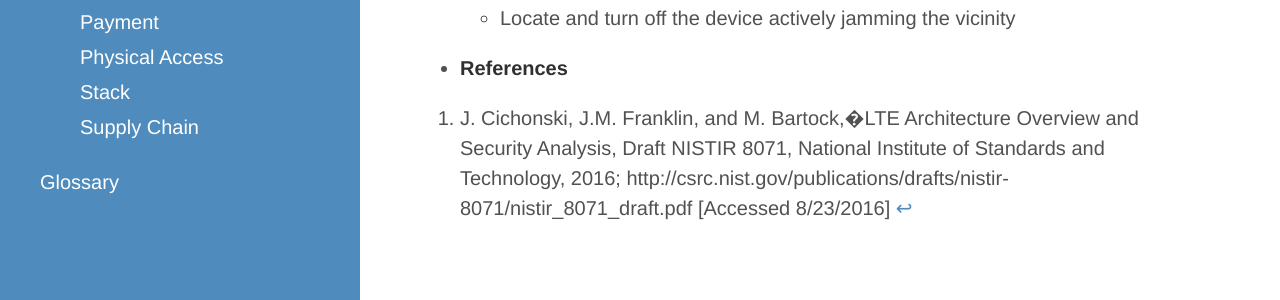
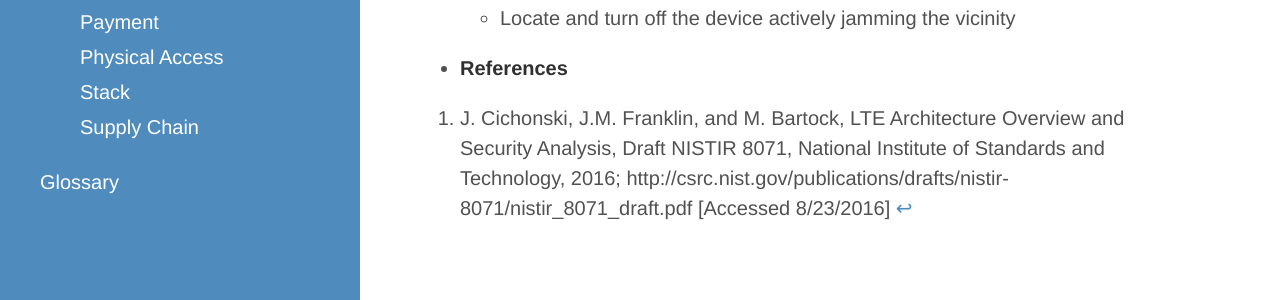
Before and after one commit to usnistgov/mobile-threat-catalogue, a Jekyll site: the page built from _cellular-threats/CEL-8.md, in a window 1280 px wide and 1017 px high. Shown: the part 634-934 px from the top of the window. Built offline with Jekyll 4.4.1, drawn with Linux system fonts in a browser that asks for light colours.

Commit message:
removes other non utf8 spaces

```diff
--- a/_includes/references.md
+++ b/_includes/references.md
@@ -24,7 +25,7 @@
 
 [^14]: 'M. Geuss, "The weak link in Apple Pay''s strong chain is bank verification. Who''s to blame?", Ars Technica, 3 Mar. 2015; http://arstechnica.com/apple/2015/03/the-weak-link-in-apple-pays-strong-chain-is-bank-verification-whos-to-blame/ [accessed 8/24/2016]'
 
-[^15]: 'M. Georgiev et al., "The most dangerous code in the world: validating SSL certificates in non-browser software", in Proceedings of the 2012 ACM conference on Computer and communications security�(CCS ''12), 2012, pp. 38-49; http://dx.doi.org/10.1145/2382196.2382204 [accessed 8/24/2016]'
+[^15]: 'M. Georgiev et al., "The most dangerous code in the world: validating SSL certificates in non-browser software", in Proceedings of the 2012 ACM conference on Computer and communications security (CCS ''12), 2012, pp. 38-49; http://dx.doi.org/10.1145/2382196.2382204 [accessed 8/24/2016]'
 
 [^16]: M. Souppaya and K. Scarfone, Guidelines for Securing Wireless Local Area Networks (WLANs), SP 800-163, National Institute of Standards and Technology, 2016; http://nvlpubs.nist.gov/nistpubs/Legacy/SP/nistspecialpublication800-153.pdf [accessed 8/24/2016]
 
@@ -86,7 +87,7 @@
 
 [^45]: L. Tung, "Apple iPhone, iPad iOS 9 security flaw lets malicious apps sneak onto enterprise devices," ZDNet, 1 Apr. 2016; www.zdnet.com/article/apple-iphone-ipad-ios-9-security-flaw-lets-malicious-apps-sneak-onto-enterprise-devices/
 
-[^46]: B. Lau et al. ,�MACTANS: Injecting Malware Into iOS Devices Via Malicious Chargers, presented at�BlackHat, 3-4 Aug. 2013. https://media.blackhat.com/us-13/US-13-Lau-Mactans-Injecting-Malware-into-iOS-Devices-via-Malicious-Chargers-WP.pdf [accessed 8/23/16].
+[^46]: B. Lau et al. , MACTANS: Injecting Malware Into iOS Devices Via Malicious Chargers, presented at BlackHat, 3-4 Aug. 2013. https://media.blackhat.com/us-13/US-13-Lau-Mactans-Injecting-Malware-into-iOS-Devices-via-Malicious-Chargers-WP.pdf [accessed 8/23/16].
 
 [^47]: 'M. Mendoza, "Xiaomi Locks Mi Devices'' Bootloaders On Fears Of Malware And Security Risks: Up To 21 Days To Unlock," Tech Times, 20 Jan. 2016; www.techtimes.com/articles/125681/20160120/xiaomi-locks-mi-devices-bootloaders-on-fears-of-malware-and-security-risks-up-to21-days-to-unlock.htm [accessed 8/26/2016]'
 
@@ -124,7 +125,7 @@
 
 [^67]: J. Case, "Exclusive: Vulnerability In Skype For Android Is Exposing Your Name, Phone Number, Chat Logs, And A Lot More", blog, 14 Apr. 2011; www.androidpolice.com/2011/04/14/exclusive-vulnerability-in-skype-for-android-is-exposing-your-name-phone-number-chat-logs-and-a-lot-more/# [accessed 8/25/2016]
 
-[^68]: J. V. Dyke, "World Writable Code Is Bad, MMMMKAY", blog, �10 Aug. 2015; www.nowsecure.com/blog/2015/08/10/world-writable-code-is-bad-mmmmkay/ [accessed 8/25/2016]
+[^68]: J. V. Dyke, "World Writable Code Is Bad, MMMMKAY", blog,  10 Aug. 2015; www.nowsecure.com/blog/2015/08/10/world-writable-code-is-bad-mmmmkay/ [accessed 8/25/2016]
 
 [^69]: "[Vulnerability Identifier]: LOOK-11-001, blog, 1 Feb. 2011; https://blog.lookout.com/look-11-001/ [accessed 8/25/2016]"
 
@@ -270,7 +271,7 @@
 
 [^141]: W. Denniss and J. Bradley, "OAuth 2.0 for Native Apps", IETF Internet Draft, work in progress, July 2016.
 
-[^142]: J.F. Miller, "Supply Chain Attack Framework and Attack Patterns", tech. report, MITRE, Dec. 2013; � www.mitre.org/sites/default/files/publications/supply-chain-attack-framework-14-0228.pdf
+[^142]: J.F. Miller, "Supply Chain Attack Framework and Attack Patterns", tech. report, MITRE, Dec. 2013;   www.mitre.org/sites/default/files/publications/supply-chain-attack-framework-14-0228.pdf
 
 [^143]: "Z. Wang and A. Stavrou, \\"Exploiting Smart-Phone USB Connectivity for Fun and Profit\\", in Proceedings of 26th Annual Computer Security\nApplications Conference, 2010, pp. 357-365"
 
@@ -312,13 +313,13 @@
 
 [^165]: 3G Security; Security Threats and Requirements (Release 4), 3GPP TS 21.133 V4.0.0, 3rd Generation Partnership Project, 2003; www.3gpp.org/ftp/tsg_sa/wg3_security/_specs/Old_Vsns/21133-400.pdf [Accessed 8/23/2016]
 
-[^166]: J. Cichonski, J.M. Franklin, and M. Bartock,�LTE Architecture Overview and Security Analysis, Draft NISTIR 8071, National Institute of Standards and Technology, 2016; http://csrc.nist.gov/publications/drafts/nistir-8071/nistir_8071_draft.pdf [Accessed 8/23/2016]
+[^166]: J. Cichonski, J.M. Franklin, and M. Bartock, LTE Architecture Overview and Security Analysis, Draft NISTIR 8071, National Institute of Standards and Technology, 2016; http://csrc.nist.gov/publications/drafts/nistir-8071/nistir_8071_draft.pdf [Accessed 8/23/2016]
 
-[^167]: R.P. Jover,�LTE Security and Protocol Exploits, presented at ShmooCon, 3 Jan. 2016; www.ee.columbia.edu/~roger/ShmooCon_talk_final_01162016.pdf [accessed 8/23/2016]
+[^167]: R.P. Jover, LTE Security and Protocol Exploits, presented at ShmooCon, 3 Jan. 2016; www.ee.columbia.edu/~roger/ShmooCon_talk_final_01162016.pdf [accessed 8/23/2016]
 
 [^168]: J. Vijayan, "Researchers Exploit Cellular Tech Flaws to Intercept Phone Calls", ComputerWorld, 1 Aug. 2013; http://www.computerworld.com/article/2484538/cybercrime-hacking/researchers-exploit-cellular-tech-flaws-to-intercept-phone-calls.html [accessed 8/23/2016]
 
-[^169]: J. Kakar et al.�"Analysis and Mitigation of Interference to the LTE Physical Control Format Indicator Channel", in�Proceedings of 2014 IEEE Military Communications Conference, 2014, pp. 228-234.
+[^169]: J. Kakar et al. "Analysis and Mitigation of Interference to the LTE Physical Control Format Indicator Channel", in Proceedings of 2014 IEEE Military Communications Conference, 2014, pp. 228-234.
 
 [^170]: 'C.-Y. Li et al. "Insecurity of Voice Solution VoLTE in LTE Mobile Networks", In Proceedings of the 22nd ACM SIGSAC Conference on Computer and Communications Security (CCS ''15), 2015, pp. 316-327; http://dx.doi.org/10.1145/2810103.2813618 [accessed 8/23/2016]'
 
@@ -340,7 +341,7 @@
 
 [^179]: "H. Hu and N. Wei, \\"A Study of GPS Jamming and Anti-Jamming\\", in Proceedings of Power Electronics and Intelligent Transportation System (PEITS), 2009 2nd International Conference on, 2009, pp. 388-391.\n"
 
-[^180]: D. DePerry and T. Ritter,�I Can Hear You Now: Traffic Interception and Remote Mobile Phone Cloning with a Compromised CDMA Femtocell, presented at DEFCON 21, 2 Aug. 2013; www.defcon.org/images/defcon-21/dc-21-presentations/DePerry-Ritter/DEFCON-21-DePerry-Ritter-Femtocell-Updated.pdf [accessed 8/29/2016]
+[^180]: D. DePerry and T. Ritter, I Can Hear You Now: Traffic Interception and Remote Mobile Phone Cloning with a Compromised CDMA Femtocell, presented at DEFCON 21, 2 Aug. 2013; www.defcon.org/images/defcon-21/dc-21-presentations/DePerry-Ritter/DEFCON-21-DePerry-Ritter-Femtocell-Updated.pdf [accessed 8/29/2016]
 
 [^181]: "G.-H. Tu et al., \\"How Voice Call Technology Poses Security Threats in 4G LTE Networks\\", in Proceedings of 2015 IEEE Conference on Communications and Network Security (CNS), 2015.\n"
 
@@ -362,11 +363,11 @@
 
 [^190]: "New VMSA-2014-0014 - AirWatch by VMWare Product Update Addresses Information Disclosure Vulnerabilities", 10 Dec. 2014; http://seclists.org/fulldisclosure/2014/Dec/44 [accessed 8/29/2016]
 
-[^191]: G. Lorenz et al., "Securing SS7 Telecommunications Networks", in�Workshop on Information Assurance and Security vol. 2, 2001.
+[^191]: G. Lorenz et al., "Securing SS7 Telecommunications Networks", in Workshop on Information Assurance and Security vol. 2, 2001.
 
 [^192]: C. Xiao, "BackStab: Mobile Backup Data Under Attack from Malware", paloalto, 7 Dec. 2015; http://researchcenter.paloaltonetworks.com/2015/12/backstab-mobile-backup-data-under-attack-from-malware/ [accessed 8/29/2016]
 
-[^193]: BackStab: Mobile Backup Data Under Attack From Malware, 7 Dec. 2015; https://www.paloaltonetworks.com/resources/research/unit42-backstab-mobile-backup-data-under-attack-from-malware.html �[accessed 8/29/2016]
+[^193]: BackStab: Mobile Backup Data Under Attack From Malware, 7 Dec. 2015; https://www.paloaltonetworks.com/resources/research/unit42-backstab-mobile-backup-data-under-attack-from-malware.html  [accessed 8/29/2016]
 
 [^194]: Elcomsoft Phone Breaker; https://www.elcomsoft.com/eppb.html [accessed 8/29/2016]
 
@@ -400,7 +401,7 @@
 
 [^209]: 'laginimaineb, "Extracting Qualcomm''s KeyMaster Keys - Breaking Android Full Disk Encryption," blog, 30 Jun. 2016; https://bits-please.blogspot.com/2016/06/extracting-qualcomms-keymaster-keys.html'
 
-[^210]: ARM Security Technology Building a Secure System using TrustZone Technology; �http://infocenter.arm.com/help/index.jsp?topic=/com.arm.doc.prd29-genc-009492c/ch01s03s03.html [accessed 8/23/16].
+[^210]: ARM Security Technology Building a Secure System using TrustZone Technology;  http://infocenter.arm.com/help/index.jsp?topic=/com.arm.doc.prd29-genc-009492c/ch01s03s03.html [accessed 8/23/16].
 
 [^211]: K. Nohl, Rooting SIM cards, presented at BlackHat, 2013. https://media.blackhat.com/us-13/us-13-Nohl-Rooting-SIM-cards-Slides.pdf [accessed 8/23/16].
 
@@ -428,7 +429,7 @@
 
 [^223]: B. Krebs, "Beware of Juice-Jacking", 11 Aug. 2011; http://krebsonsecurity.com/2011/08/beware-of-juice-jacking/ [accessed 8/24/2016]
 
-[^224]: P. Paganini, "Hacking Samsung Galaxy via Modem interface exposed via USB", 13 Apr. 2016; http://securityaffairs.co/wordpress/46287/hacking/hacking-samsung-galaxy.html �[accessed 8/24/2016]
+[^224]: P. Paganini, "Hacking Samsung Galaxy via Modem interface exposed via USB", 13 Apr. 2016; http://securityaffairs.co/wordpress/46287/hacking/hacking-samsung-galaxy.html  [accessed 8/24/2016]
 
 [^225]: "\\"Phone Theft in America: What really happens when your phone gets grabbed\\", blog, 7 May 2014; https://blog.lookout.com/blog/2014/05/07/phone-theft-in-america/ [accessed 8/25/2016]\n"
 
```
Also changed, not shown: other parts of _includes/references.md (+16 -15 lines).
